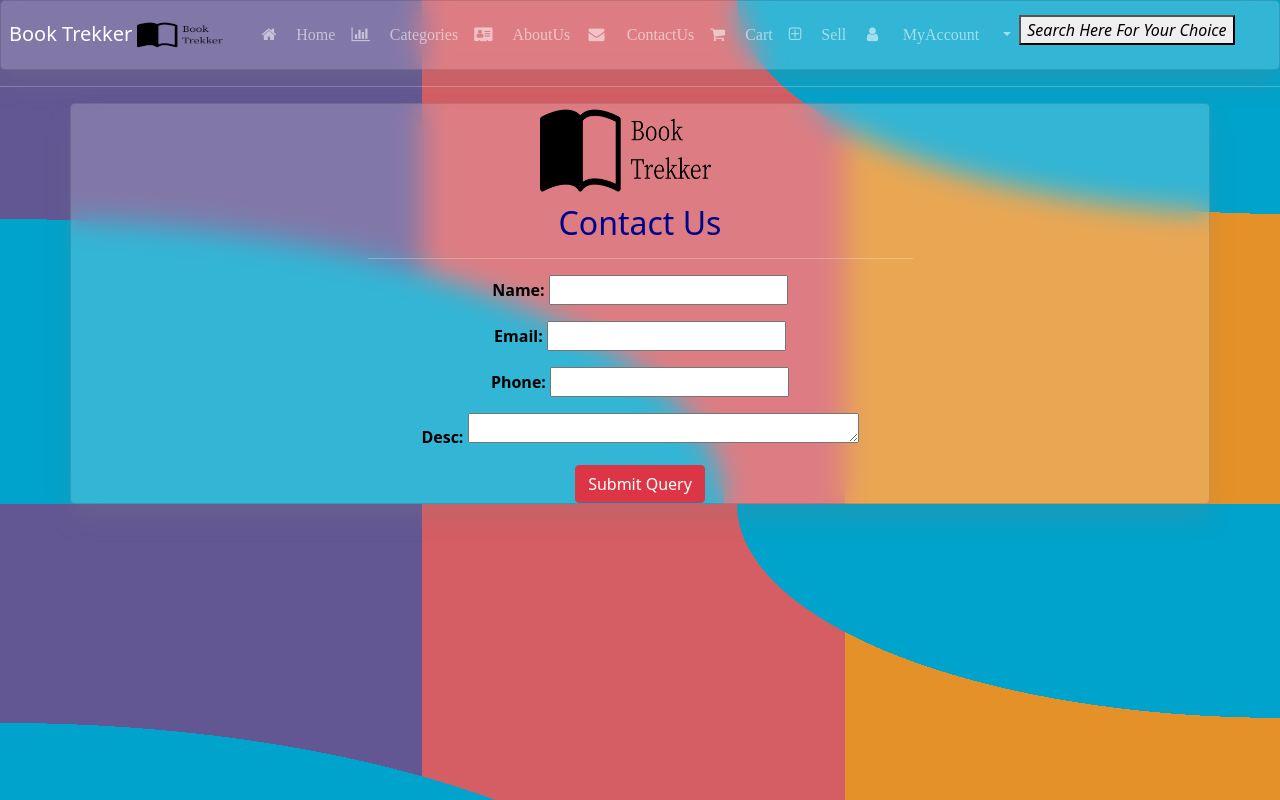
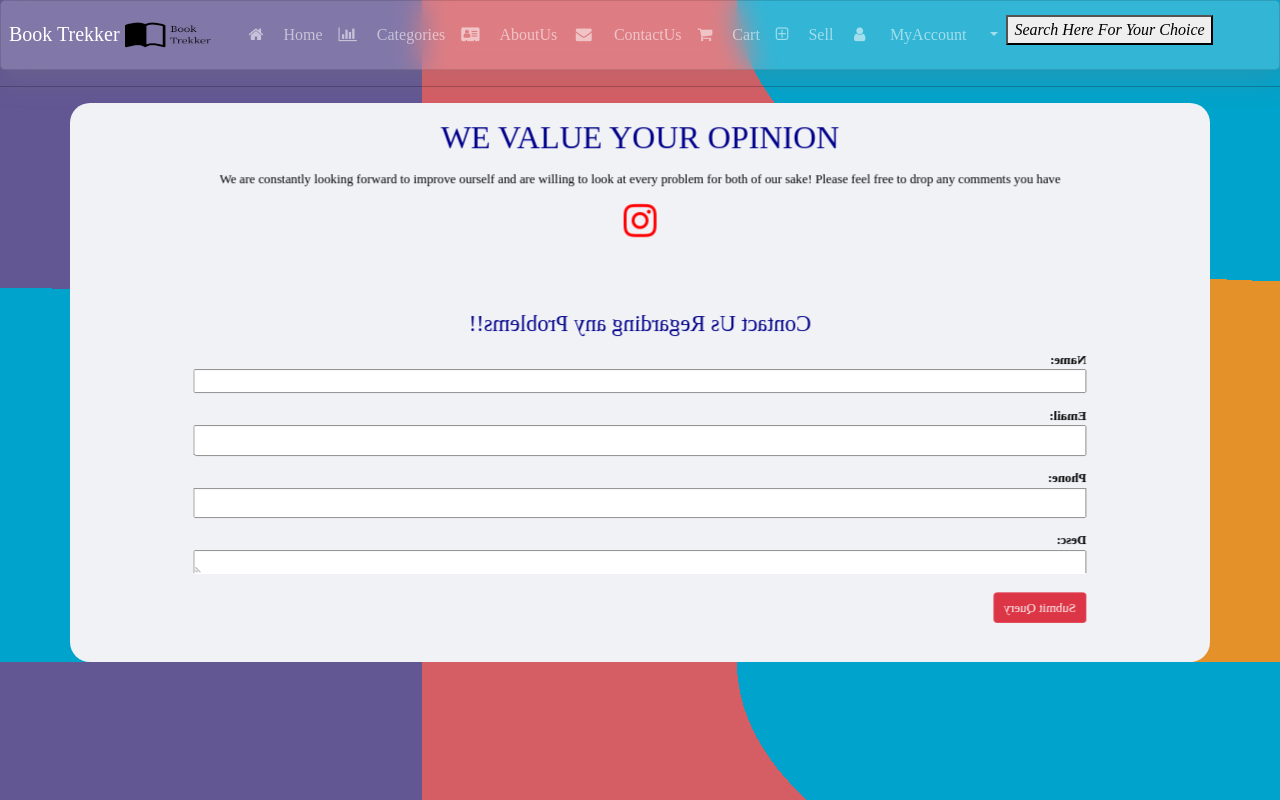
Before and after one commit to Sohaibmeo/Booktrrekker, a Django app: page /contact-us/ in a window 1280 px wide. Run offline with Django 4.2, Linux system fonts and the light colour scheme; parts of the project's set-up code (start-up, migrations or seed data) failed here and were passed over; some libraries are stand-ins or nearby versions; some web fonts are replaced.

Commit message:
Contact us css

```diff
--- a/ecomapp/forms.py
+++ b/ecomapp/forms.py
@@ -43,7 +43,7 @@ class CheckoutForm(forms.ModelForm):
 
         }))
     email= forms.CharField(max_length=30,validators=[RegexValidator(
-        r'^[a-z0-9]+[0-9]+@gmail.com+$', message="Enter a valid gmail id")])
+        r'^([A-Za-z0-9]+[.-_])*[A-Za-z0-9]+@gmail.com+$', message="Enter a valid gmail id")])
     class Meta:
         model=Order
         fields=["ordered_by","shipping_address","mobile","email"]
@@ -86,7 +86,7 @@ class CheckoutForm(forms.ModelForm):
         "multiple":True
         }))
     email= forms.CharField( max_length=30,validators=[RegexValidator(
-        r'^[a-z0-9]+[0-9]+@gmail.com+$', message="Enter a valid gmail id")])
+        r'^([A-Za-z0-9]+[.-_])*[A-Za-z0-9]+@gmail.com+$', message="Enter a valid gmail id")])
     class Meta:
         model=Order
         fields=["ordered_by","shipping_address","mobile","email"]
@@ -134,7 +134,7 @@ class CustomerRegistrationForm(forms.ModelForm):
         }))
 
     email= forms.CharField(max_length=30, validators=[RegexValidator(
-        r'^[a-z0-9]+[0-9]+@gmail.com+$', message="Enter a valid gmail id")])
+        r'^([A-Za-z0-9]+[.-_])*[A-Za-z0-9]+@gmail.com+$', message="Enter a valid gmail id")])
 
     address=forms.CharField(widget=forms.TextInput(attrs={
         # "class":"form-control",
@@ -372,7 +372,7 @@ class ContactUsForm(forms.ModelForm):
         "multiple":True
         }))
     email= forms.CharField(validators=[RegexValidator(
-        r'^[a-z0-9]+[0-9]+@gmail.com+$', message="Enter a valid gmail id")])
+        r'^([A-Za-z0-9]+[.-_])*[A-Za-z0-9]+@gmail.com+$', message="Enter a valid gmail id")])
 
     phone=forms.CharField(widget=forms.TextInput(attrs={
         # "class":"form-control",
--- a/templates/contact.html
+++ b/templates/contact.html
@@ -1,24 +1,23 @@
+{% extends 'base.html' %}
+{% block title %}Contact{% endblock %}
+{% block content  %}
+{% load static %}
+
+<link rel="stylesheet" href="{% static 'ecomapp/css/contactus.css' %}">
+ <div class="container">
+   	<div class="front side">
+   		<div class="content"><h1>WE VALUE YOUR OPINION</h1>
+			<p class="my-3">We are constantly looking forward to improve ourself and are willing to look at every problem for both of our sake!
+        Please feel free to drop any comments you have
+			</p>
+      <i class="fa fa-instagram" style="font-size:48px;color:red"></i>
+		</div>
+	</div>
 
 
-    {% extends 'base.html' %}
-    {% block title %}
-    Contact-Book Trekker
-    {% endblock %}
-    {% block content %}
-    {% load static %}
-    <link rel="stylesheet" href="{% static 'ecomapp/css/cart.css' %}">
-    <style >
-        .errorlist{
-            color:green;
-
-
-        }
-            </style>
-        <div class="container">
-            <div class="row">
-                <div class="col-md-6 mx-auto">
-                    <img   src="/media/products/logo.png" alt="logo" width="200" height="100">
-                    <h2 > Contact Us </h2><hr>
+	<div class="back side">
+    <div class="content">
+      <b> <h3 class="my-3" ">Contact Us Regarding any Problems!!</h3></b>
       <form action="" method="POST">
           {% csrf_token %}
          <p> <b style="color: black;">{{form.as_p}}</b></p>
@@ -29,7 +28,6 @@
       </form>
 
  </div>
-
 </div>
 </div>
     {% endblock %}
```
Also changed, not shown: db.sqlite3. Lines whose indentation alone changed are shown as unchanged.
